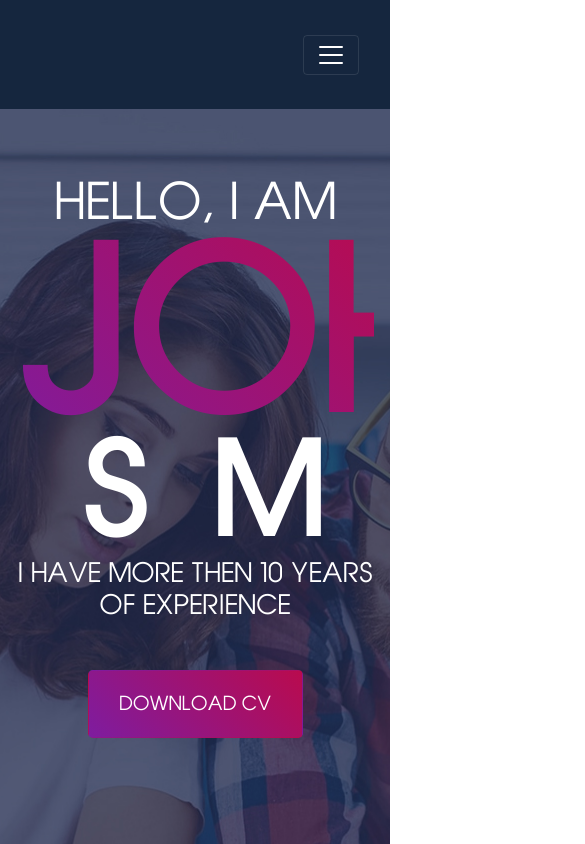
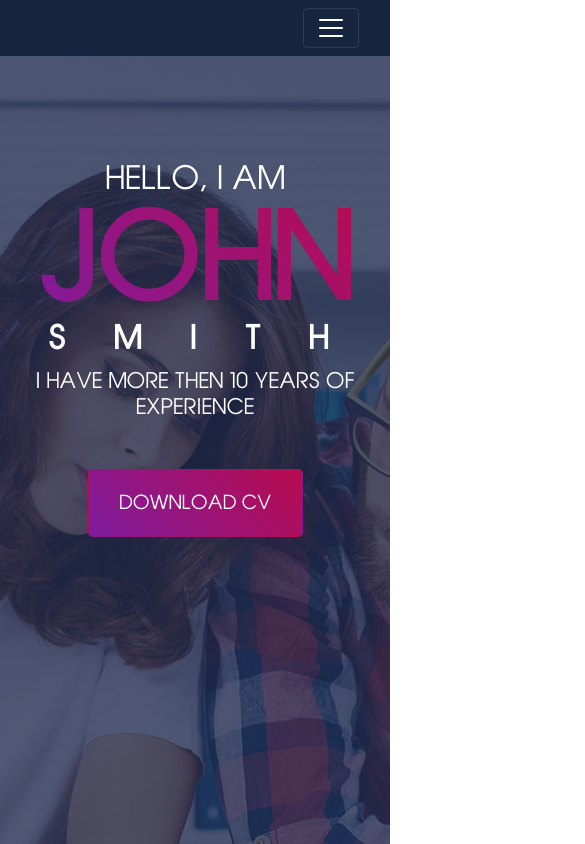
Before and after one commit to OksanaFedorenko/designer-portfolio, a website: page index.html in a window 390 px wide. Shown: the top 844 px of the page, 585 px wide, since content can reach past the window. Drawn offline with nearby package versions, Linux system fonts and the light colour scheme; files whose address does not match are found by name.

Commit message:
added intro responsive

```diff
--- a/css/parts/sections/_about.scss
+++ b/css/parts/sections/_about.scss
@@ -21,7 +21,6 @@
   &__img {
     max-width: 597px;
     min-height: 597px;
-    //height: auto;
     order: 2;
     @media (max-width: 768px) {
       order: 1;
@@ -41,7 +40,6 @@
     }
   }
   &__progress {
-    //width: 30%;
     width: 332px;
     display: flex;
     flex-direction: column;
--- a/css/parts/sections/_header.scss
+++ b/css/parts/sections/_header.scss
@@ -1,12 +1,23 @@
 .header {
   width: 100%;
-  height: 109px;
+  min-height: 109px;
   font-size: 18px;
   background-color: $dark;
+  @media (max-width: 768px) {
+    min-height: 56px;
+  }
   &__inner {
     height: 100%;
+    min-height: 109px;
+    @media (max-width: 768px) {
+      min-height: 56px;
+    }
     nav {
       height: 100%;
+      min-height: 109px;
+      @media (max-width: 768px) {
+        min-height: 56px;
+      }
     }
   }
 }
@@ -22,3 +33,9 @@
   top: 20%;
   right: -50px;
 }
+
+/*@media all and (max-width: 768px) {
+  .navbar.sticky-top.navbar-expand-md.navbar-dark.bg-dark {
+    min-height: 100%;
+  }
+}*/
--- a/css/parts/sections/_intro.scss
+++ b/css/parts/sections/_intro.scss
@@ -1,16 +1,37 @@
 .intro {
-  height: 100vh;
+  height: 90vh;
+  min-width: 100%;
   background: url("./../img/intro-bg.jpg") center no-repeat;
   background-size: cover;
   color: $white;
+  @media (max-width: 1024px) {
+    height: 100vh;
+  }
+  /*@media (max-width: 768px) {
+    height: 100vh;
+  }
+  @media (max-width: 320px) {
+    height: 100vh;
+  }*/
   &__title-1 {
     font-size: 47px;
     margin-top: 30px;
     margin-bottom: -30px;
+    @media (max-width: 992px) {
+      font-size: 38px;
+      margin-bottom: -10px;
+    }
+    @media (max-width: 768px) {
+      margin-top: 70px;
+      font-size: 30px;
+    }
+    @media (max-width: 320px) {
+      font-size: 20px;
+      margin-bottom: 0;
+    }
   }
   &__title-2 {
     font-size: 206px;
-    //background: linear-gradient(90deg, #7E1C9F 33%, #d310c4 36%, #B90B4E);
     background: linear-gradient(45deg, #7E1C9F, #B90B4E);
     color: #a21af0;
     background-clip: text;
@@ -18,6 +39,17 @@
     -webkit-text-fill-color: transparent;
     font-weight: bold;
     margin-bottom: -50px;
+    @media (max-width: 992px) {
+      font-size: 150px;
+      margin-bottom: -20px;
+    }
+    @media (max-width: 768px) {
+      font-size: 110px;
+      margin-bottom: -10px;
+    }
+    @media (max-width: 320px) {
+      font-size: 50px;
+    }
   }
   &__title-3 {
     font-size: 118px;
@@ -25,10 +57,30 @@
     letter-spacing: 4rem;
     padding-left: 4rem;
     margin-bottom: -10px;
+    @media (max-width: 992px) {
+      font-size: 54px;
+      margin-bottom: 10px;
+    }
+    @media (max-width: 768px) {
+      font-size: 30px;
+      letter-spacing: 3rem;
+      padding-left: 2rem;
+    }
+    @media (max-width: 320px) {
+      font-size: 32px;
+      letter-spacing: 1rem;
+      padding-left: 1rem;
+    }
   }
   &__title-4 {
     font-size: 25px;
     margin-bottom: 50px;
+    @media (max-width: 768px) {
+      font-size: 20px;
+    }
+    @media (max-width: 320px) {
+      font-size: 14px;
+    }
   }
   &__btn {
     width: 215px;
@@ -38,5 +90,11 @@
     color: $white;
     padding-top: 19px;
     font-size: 18px;
+    @media (max-width: 320px) {
+      width: 150px;
+      height: 40px;
+      padding-top: 12px;
+      font-size: 10px;
+    }
   }
 }
--- a/index.html
+++ b/index.html
@@ -47,13 +47,15 @@
 
       <!--INTRO-->
   <section class="intro text-uppercase">
+
     <div class="jumbotron text-center">
       <p class="intro__title-1">Hello, I am</p>
-      <p class="lead intro__title-2">John</p>
+      <p class="intro__title-2">John</p>
       <p class="intro__title-3">Smith</p>
       <p class="intro__title-4">I have more then 10 years of Experience </p>
       <a class="btn btn-lg intro__btn" href="#" role="button">Download CV</a>
     </div>
+
   </section>
   <!--/INTRO-->
 
--- a/js/main.js
+++ b/js/main.js
@@ -15,8 +15,6 @@
       id: "my-id",
       target: document.getElementById(progressId[i]),
     };
-
-    //console.log(progressId[i]);
 
     var nanobar = new Nanobar(options);
 
```
Also changed, not shown: css/main.css, 1 other file.
